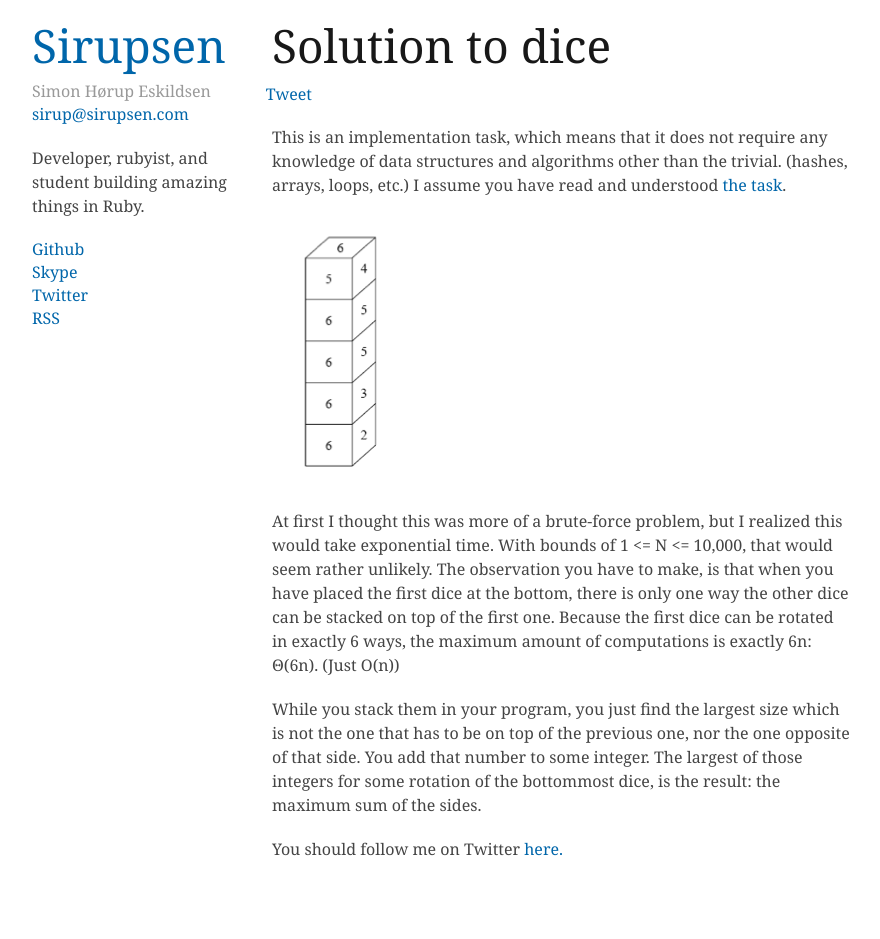
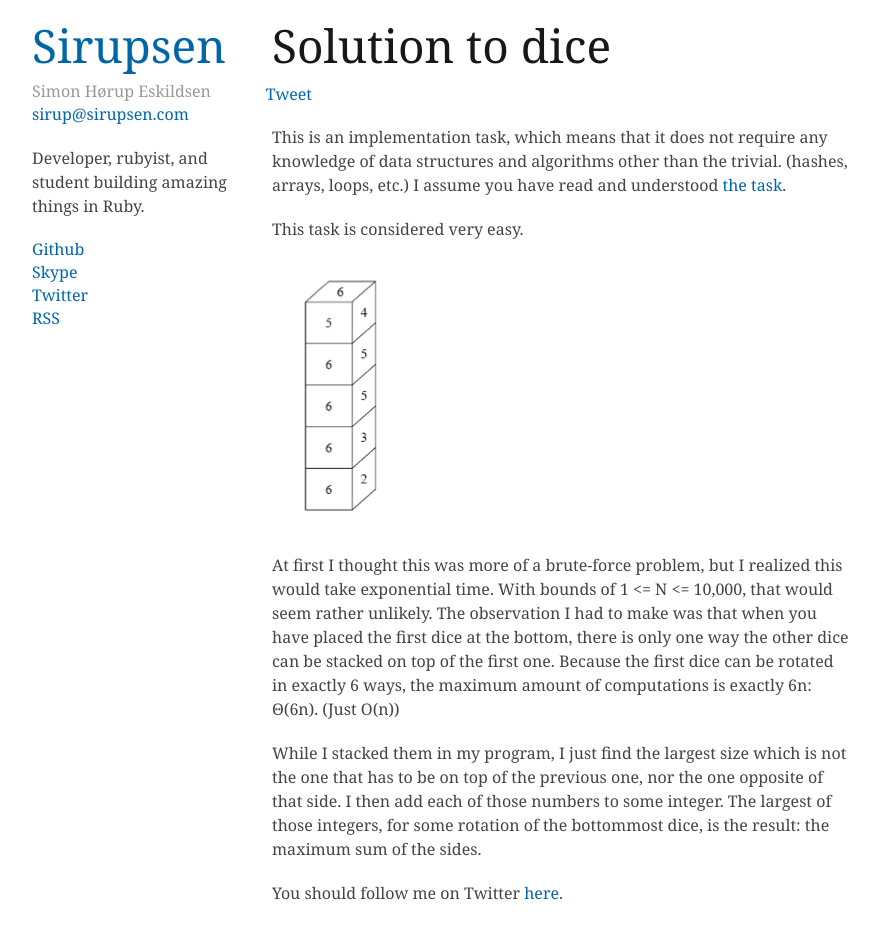
Before and after one commit to igor47/blog, a Jekyll site: the page built from dice.md, in a window 1280 px wide and 946 px high. Shown: the top 939 px of the window, without its empty margins (138-1018 px from the left). Built offline with Jekyll 4.4.1, drawn with Linux system fonts in a browser that asks for light colours; Markdown is read by kramdown in place of the engine named in the settings; comment, search, counter and statistics services are not loaded.

Commit message:
More about dice

```diff
--- a/dice.md
+++ b/dice.md
@@ -8,18 +8,20 @@ knowledge of data structures and algorithms other than the trivial. (hashes,
 arrays, loops, etc.) I assume you have read and understood [the
 task](https://www.evernote.com/shard/s30/sh/a249c078-2cff-440d-af2e-af0de21d8d71/5f5c9150efffa0dc627c8b9bbff0ba54).
 
+This task is considered very easy.
+
 ![Image from the task](/static/images/ioi/dice-task.png)
 
 At first I thought this was more of a brute-force problem, but I realized this
 would take exponential time. With bounds of 1 <= N <= 10,000, that would seem
-rather unlikely. The observation you have to make, is that when you have placed
+rather unlikely. The observation I had to make was that when you have placed
 the first dice at the bottom, there is only one way the other dice can be
 stacked on top of the first one. Because the first dice can be rotated in
 exactly 6 ways, the maximum amount of computations is exactly 6n: Θ(6n). (Just
 O(n))
 
-While you stack them in your program, you just find the largest size which is
+While I stacked them in my program, I just find the largest size which is
 not the one that has to be on top of the previous one, nor the one opposite of
-that side. You add that number to some integer. The largest of those integers
+that side. I then add each of those numbers to some integer. The largest of those integers,
 for some rotation of the bottommost dice, is the result: the maximum sum of the
-  sides.
+sides.
```
